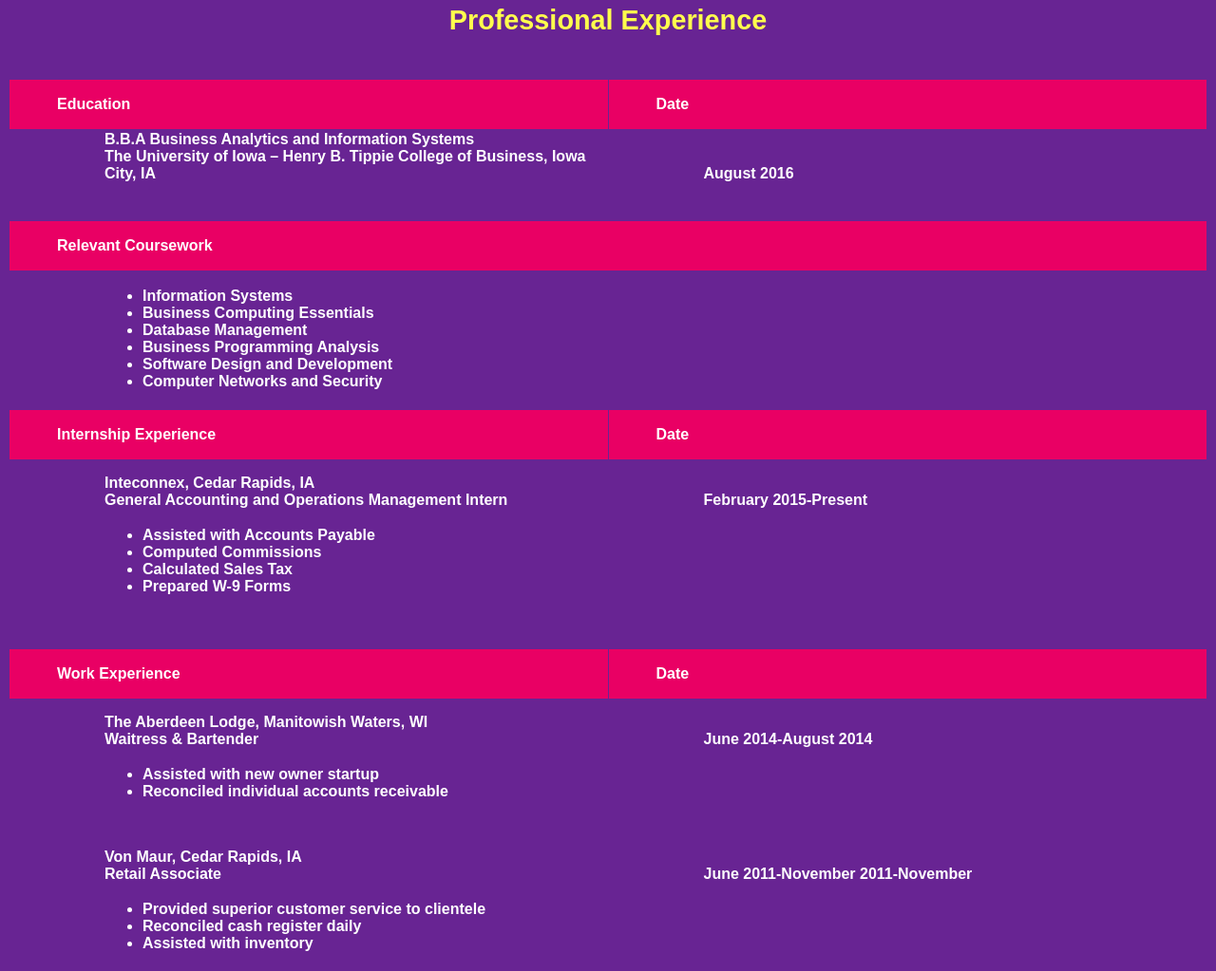
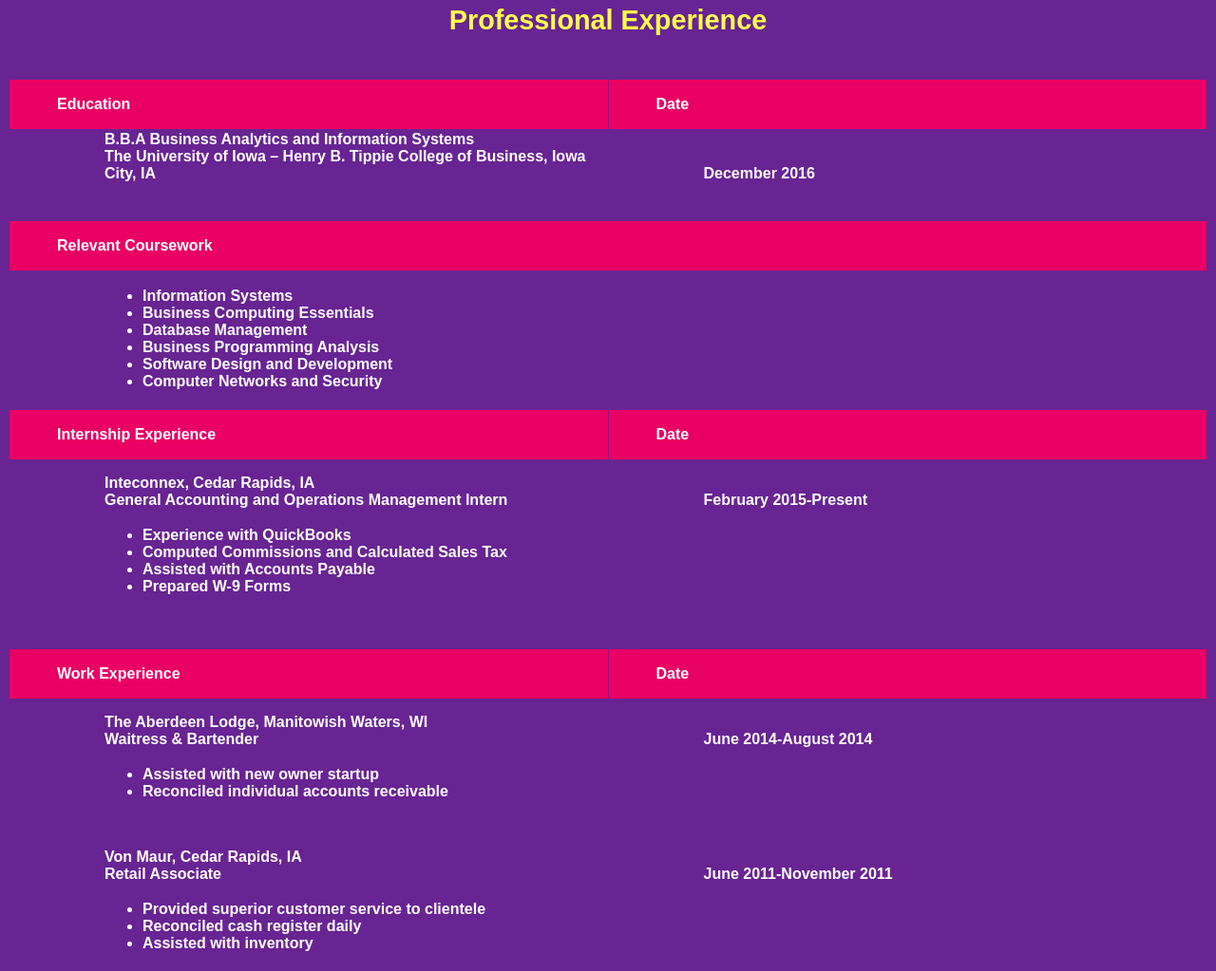
Before and after one commit to dnkemper/HW2, a plain HTML site: page resume.html in a window 1280 px wide. Shown: the part 260-1283 px from the top of the page at 95% size. Drawn offline with Linux system fonts and the light colour scheme.

Commit message:
fixed a few errors in resume document

```diff
--- a/resume.html
+++ b/resume.html
@@ -39,7 +39,7 @@
   <thead>    </thead>
   <tr><th>Education<th> Date
  <tbody>
-  <tr><td> B.B.A Business Analytics and Information Systems	<br>The University of Iowa – Henry B. Tippie College of Business, Iowa City, IA <td> August 2016
+  <tr><td> B.B.A Business Analytics and Information Systems	<br>The University of Iowa – Henry B. Tippie College of Business, Iowa City, IA <td> December 2016
  </tbody>
 </table>
 <br><br>
@@ -63,9 +63,9 @@
  <tbody>
    <tr><td> Inteconnex, Cedar Rapids, IA <br> General Accounting and Operations Management Intern <td> February 2015-Present
    <tr><td> <ul>
+				<li><a> Experience with QuickBooks </a></li>
+				<li><a> Computed Commissions and Calculated Sales Tax </a></li>
 				<li><a> Assisted with Accounts Payable </a></li>
-				<li><a> Computed Commissions </a></li>
-				<li><a> Calculated Sales Tax </a></li>
 				<li><a> Prepared W-9 Forms </a></li>
 			</ul>
   </tbody>
@@ -82,7 +82,7 @@
 				<li><a> Reconciled individual accounts receivable </a></li>
 			</ul>
 		<br>
-	<tr><td> Von Maur, Cedar Rapids, IA <br> Retail Associate <td> June 2011-November 2011-November
+	<tr><td> Von Maur, Cedar Rapids, IA <br> Retail Associate <td> June 2011-November 2011
 	<tr><td> <ul>
 				<li><a> Provided superior customer service to clientele</a></li>
 				<li><a> Reconciled cash register daily </a></li>
```
